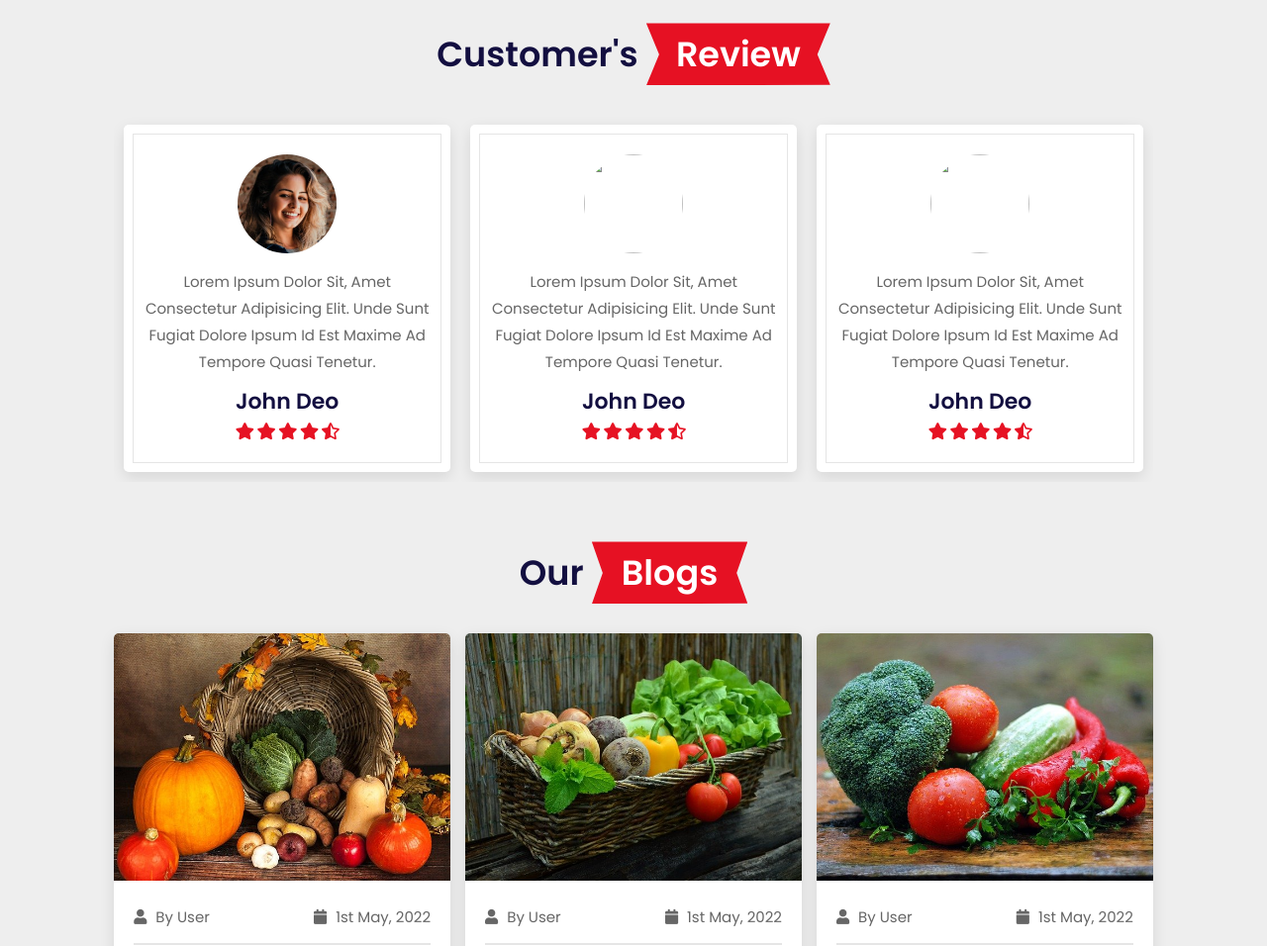
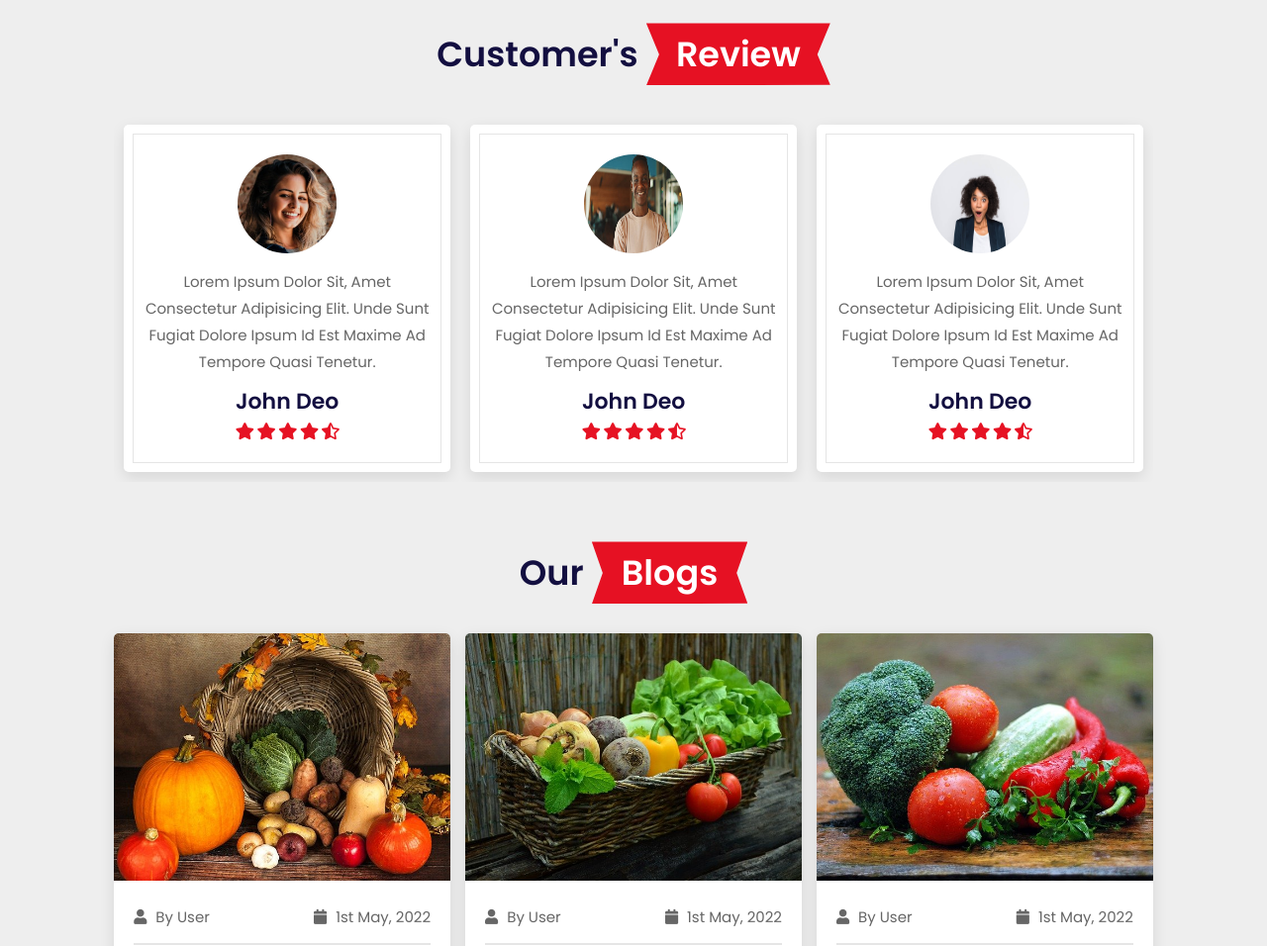
Before and after one commit to andrew1440/MUSH-ONLINE-FOOD, a plain HTML site: page index.html in a window 1280 px wide. Shown: the part 3087-4043 px from the top of the page at 99% size. Drawn offline with nearby package versions, Linux system fonts and the light colour scheme.

Commit message:
made changes

```diff
--- a/index.html
+++ b/index.html
@@ -342,7 +342,7 @@
         <div class="swiper-wrapper">
 
             <div class="swiper-slide box">
-                <img src="image/pic-1.png" alt="">
+                <img src="image/Pic1.jpg" alt="">
                 <p>Lorem ipsum dolor sit, amet consectetur adipisicing elit. Unde sunt fugiat dolore ipsum id est maxime ad tempore quasi tenetur.</p>
                 <h3>john deo</h3>
                 <div class="stars">
@@ -355,7 +355,7 @@
             </div>
 
             <div class="swiper-slide box">
-                <img src="image/pic-2.png" alt="">
+                <img src="image/Pic2.jpg" alt="">
                 <p>Lorem ipsum dolor sit, amet consectetur adipisicing elit. Unde sunt fugiat dolore ipsum id est maxime ad tempore quasi tenetur.</p>
                 <h3>john deo</h3>
                 <div class="stars">
```
